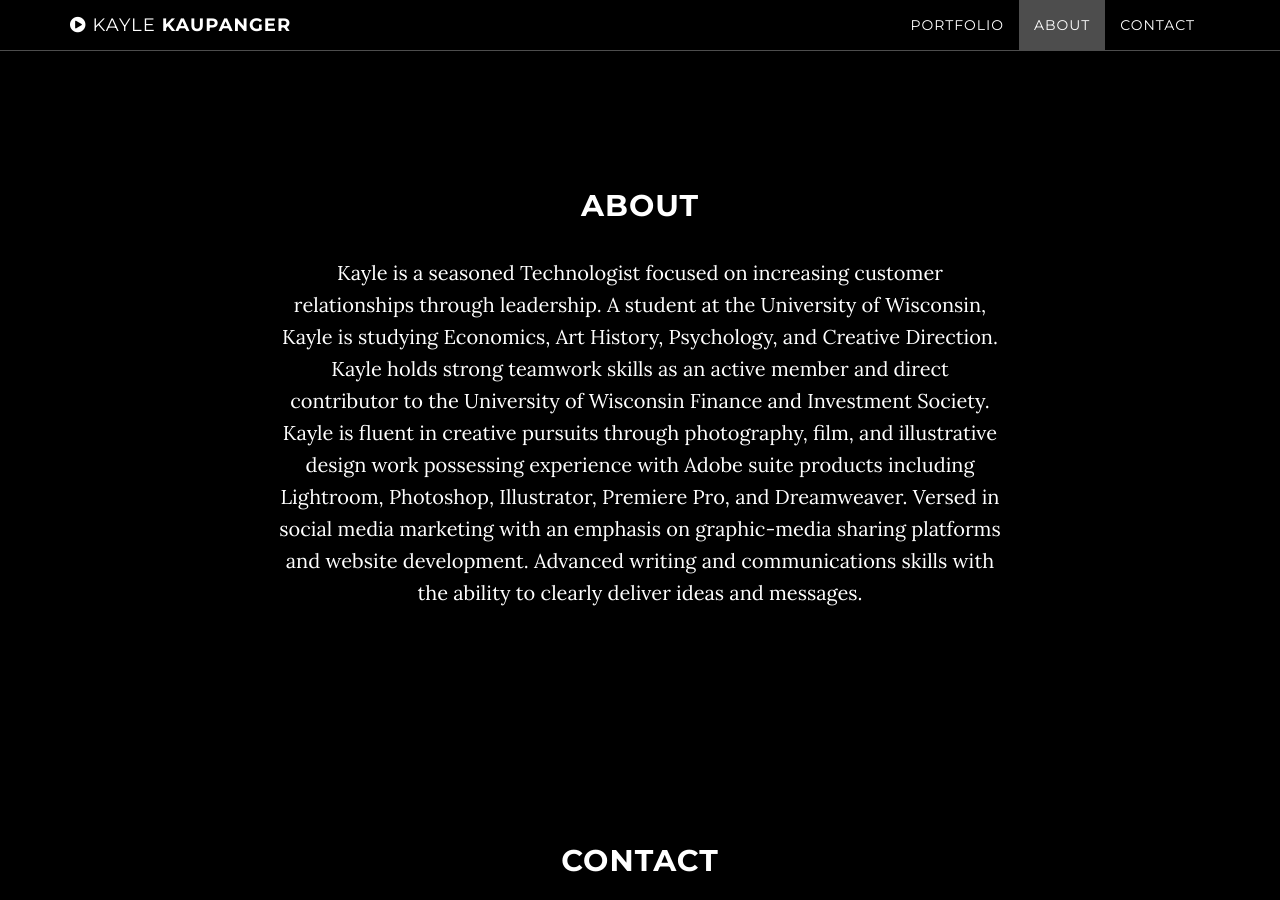
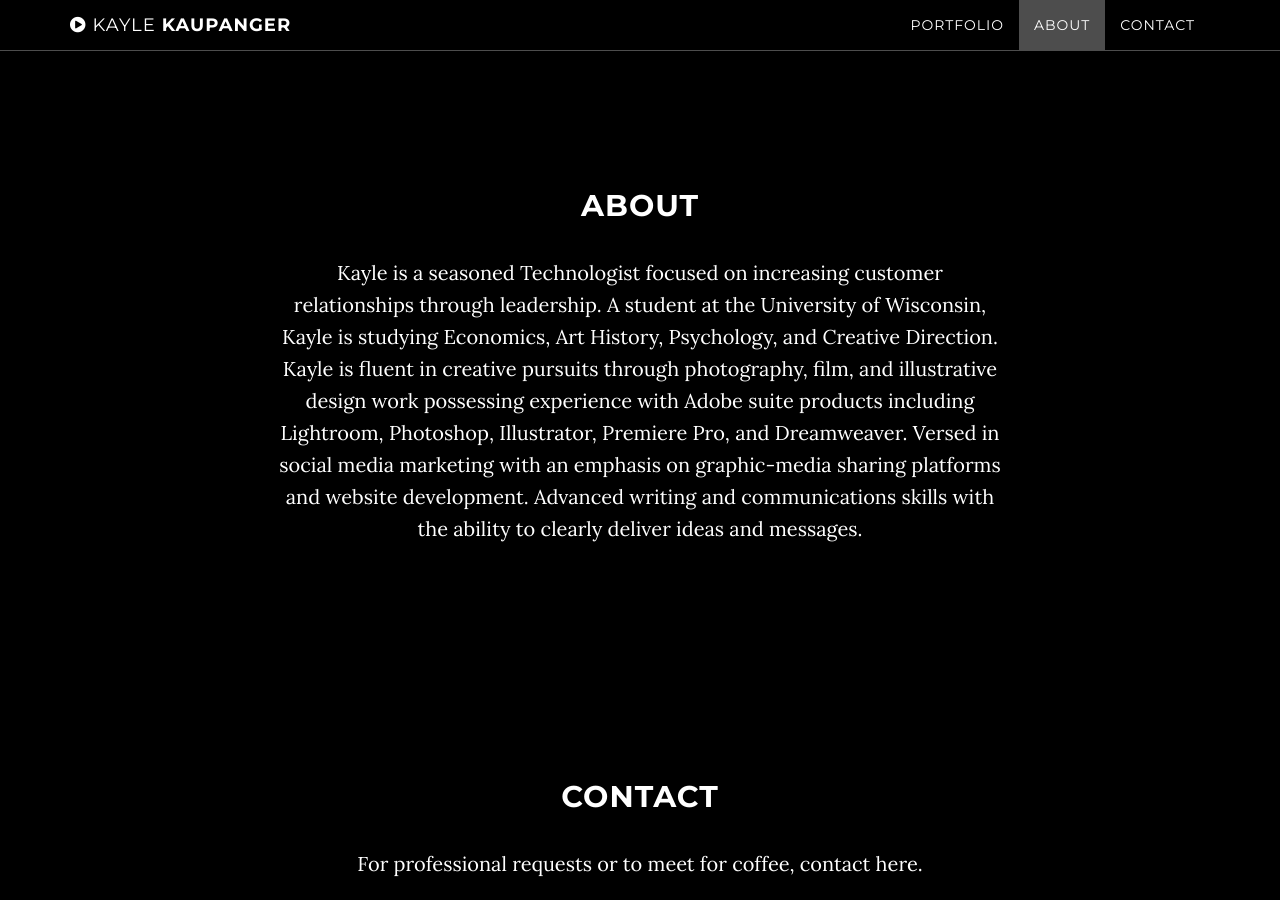
Before and after one commit to kaupanger/kaylekaupanger.com, a Jekyll site: the page built from index.html, in a window 1280 px wide and 900 px high, scrolled down 1179 px. Built offline with Jekyll 4.4.1, drawn with Linux system fonts in a browser that asks for light colours.

Commit message:
Update about.html

```diff
--- a/_includes/about.html
+++ b/_includes/about.html
@@ -4,7 +4,7 @@
             <div class="container">
                 <div class="col-lg-8 col-lg-offset-2">
                     <h2>About</h2>
-                    <p>Kayle is a seasoned Technologist focused on increasing customer relationships through leadership. A student at the University of Wisconsin, Kayle is studying Economics, Art History, Psychology, and Creative Direction. Kayle holds strong teamwork skills as an active member and direct contributor to the University of Wisconsin Finance and Investment Society. Kayle is fluent in creative pursuits through photography, film, and illustrative design work possessing experience with Adobe suite products including Lightroom, Photoshop, Illustrator, Premiere Pro, and Dreamweaver. Versed in social media marketing with an emphasis on graphic-media sharing platforms and website development. Advanced writing and communications skills with the ability to clearly deliver ideas and messages.</p>
+                    <p>Kayle is a seasoned Technologist focused on increasing customer relationships through leadership. A student at the University of Wisconsin, Kayle is studying Economics, Art History, Psychology, and Creative Direction. Kayle is fluent in creative pursuits through photography, film, and illustrative design work possessing experience with Adobe suite products including Lightroom, Photoshop, Illustrator, Premiere Pro, and Dreamweaver. Versed in social media marketing with an emphasis on graphic-media sharing platforms and website development. Advanced writing and communications skills with the ability to clearly deliver ideas and messages.</p>
                 </div>
             </div>
         </div>
```
